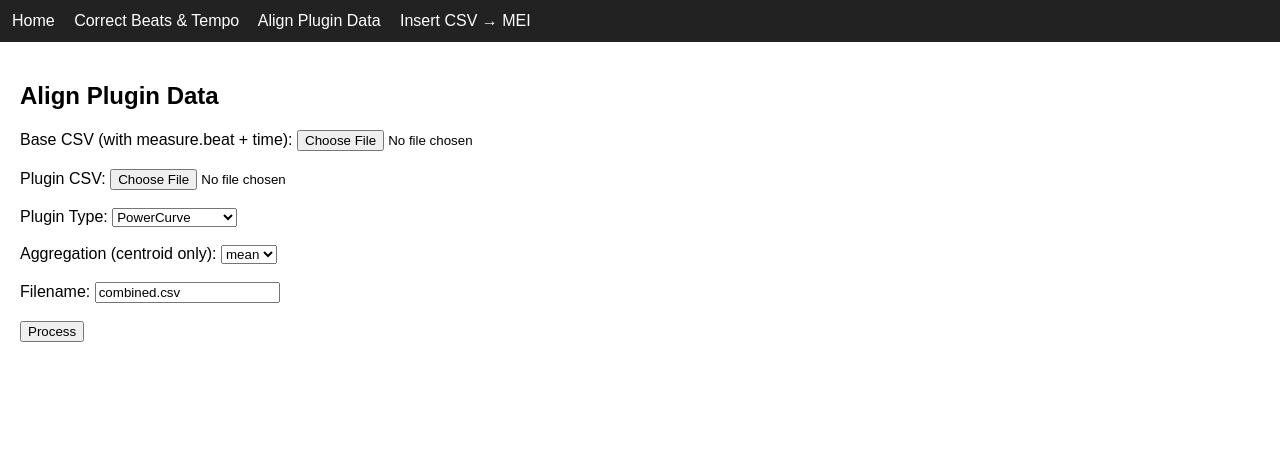
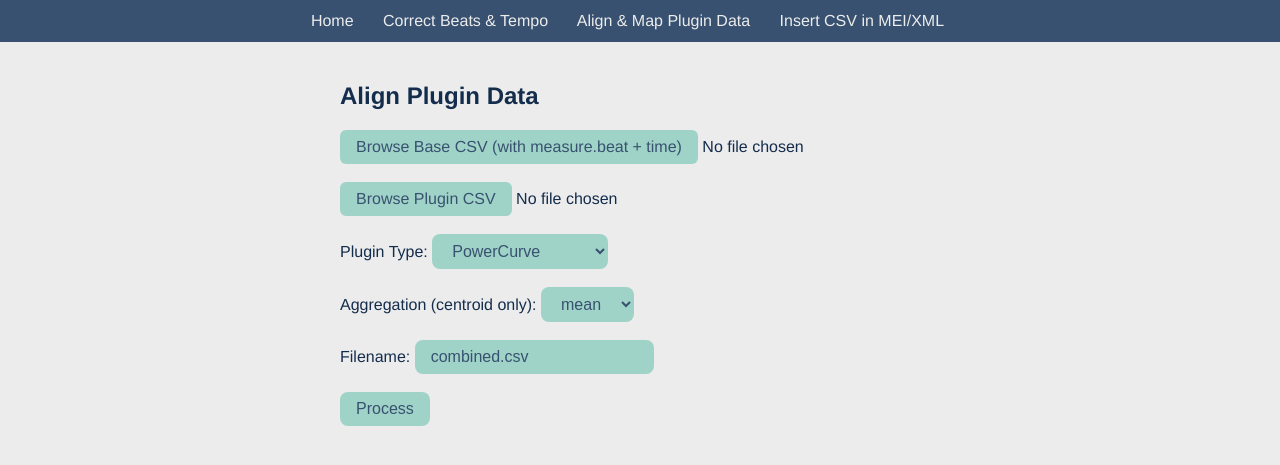
Before and after one commit to cvoncram/Winterreise-data-entry, a FastAPI app: template templates/align_data.html in a window 1280 px wide. Shown: the top 465 px of the page. Run offline with FastAPI, Linux system fonts and the light colour scheme; the template is opened without the code that fills it, so the values that code supplies are empty; parts of the project's set-up code (start-up, migrations or seed data) failed here and were passed over.

Commit message:
made changes to CSS and templates

```diff
--- a/static/style.css
+++ b/static/style.css
@@ -1,20 +1,74 @@
 body {
-    font-family: Arial, sans-serif;
+    font-family: 'Franklin Gothic Medium', 'Arial Narrow', Arial, sans-serif;
     padding: 0;
     margin: 0;
+    background-color: #ececec;
+    color: #142d4c;
 }
 
 .topnav {
-    background: #222;
+    background: #385170;
     padding: 12px;
+    text-align: center;
 }
 
 .topnav a {
-    color: #fff;
-    margin-right: 15px;
+    color: #ececec;
+    margin-right: 25px;
     text-decoration: none;
+}
+
+.topnav a:hover {
+    background-color: #142d4c;
+    border-radius: 6px;
 }
 
 .content {
     padding: 20px;
+    text-align: left;
+    margin-left: 25%;
+    margin-right: 25%;
+
 }
+
+.file-input-hidden {
+    display: none;
+}
+
+.custom-file-button {
+    background-color: #9fd3c7;
+    color: #385170;
+    padding: 8px 16px;
+    border-radius: 6px;
+    cursor: pointer;
+    display: inline-block;
+}
+.custom-file-button:hover {
+    background-color: #142d4c;
+    color: #ececec;
+}
+
+button,
+input,
+select {
+    background-color: #9fd3c7;
+    color: #385170;
+    border-radius: 8px;
+    padding: 8px 16px;
+    border: none;
+    font-size: 16px;
+    border-color: #142d4c;
+    border: width 0.2em;
+}
+
+.form-row {
+    margin-bottom: 20px;
+}
+
+.checkbox-label {
+    cursor: pointer;
+}
+
+.custom-select {
+    min-width: 120px;
+}
--- a/templates/align_data.html
+++ b/templates/align_data.html
@@ -4,11 +4,13 @@
 <h2>Align Plugin Data</h2>
 
 <form action="/align" method="post" enctype="multipart/form-data">
-    <label>Base CSV (with measure.beat + time):</label>
-    <input type="file" name="base"><br><br>
 
-    <label>Plugin CSV:</label>
-    <input type="file" name="plugin"><br><br>
+    {{ file_input("file", "base", "Browse Base CSV (with measure.beat + time)")}}
+    <br>
+
+    {{ file_input("plugin-file", "plugin", "Browse Plugin CSV") }}
+    <br>
+
 
     <label>Plugin Type:</label>
     <select name="plugin_type">
--- a/templates/base.html
+++ b/templates/base.html
@@ -1,4 +1,56 @@
 <!DOCTYPE html>
+
+{# ======================== #}
+{#   Upload Macro           #}
+{# ======================== #}
+{% macro file_input(id, name, label_text="Choose File") %}
+<div class="file-wrapper">
+    <label for="{{ id }}" class="custom-file-button">{{ label_text }}</label>
+    <span id="{{ id }}-name">No file chosen</span>
+    <input type="file"
+           id="{{ id }}"
+           name="{{ name }}"
+           class="file-input-hidden"
+           onchange="document.getElementById('{{ id }}-name').textContent =
+                     this.files[0] ? this.files[0].name : 'No file chosen'">
+</div>
+{% endmacro %}
+
+{# ======================== #}
+{#   Dropdown Macro         #}
+{# ======================== #}
+{% macro dropdown(name, label_text, options, selected=None) %}
+<div class="form-row">
+    <label for="{{ name }}">{{ label_text }}:</label>
+    <select name="{{ name }}" id="{{ name }}" class="custom-select">
+        {% for value, text in options %}
+            <option value="{{ value }}"
+                    {% if selected is not none and selected == value %}selected{% endif %}>
+                {{ text }}
+            </option>
+        {% endfor %}
+    </select>
+</div>
+{% endmacro %}
+
+
+{# ======================== #}
+{#   Checkbox Macro         #}
+{# ======================== #}
+{% macro checkbox(name, label_text, checked=False, value="1") %}
+<div class="form-row">
+    <label class="checkbox-label">
+        <input type="checkbox"
+               name="{{ name }}"
+               value="{{ value }}"
+               {% if checked %}checked{% endif %}>
+        {{ label_text }}
+    </label>
+</div>
+{% endmacro %}
+
+
+
 <html>
 <head>
     <title>{{ title }}</title>
@@ -9,8 +61,8 @@
 <nav class="topnav">
     <a href="/">Home</a>
     <a href="/correct">Correct Beats & Tempo</a>
-    <a href="/align">Align Plugin Data</a>
-    <a href="/insert-mei">Insert CSV → MEI</a>
+    <a href="/align">Align & Map Plugin Data</a>
+    <a href="/insert-mei">Insert CSV in MEI/XML</a>
 </nav>
 
 <div class="content">
--- a/templates/correct_beats.html
+++ b/templates/correct_beats.html
@@ -15,7 +15,7 @@
     </select>
     <br><br>
 
-    <label>Pickup/anacrusis?</label>
+    <label>Pickup bar/<i>Auftakt</i>?</label>
     <input type="checkbox" name="has_anacrusis" value="1">
     <br><br>
 
```
Also changed, not shown: templates/home.html (+11 -0 lines), 1 other file.
